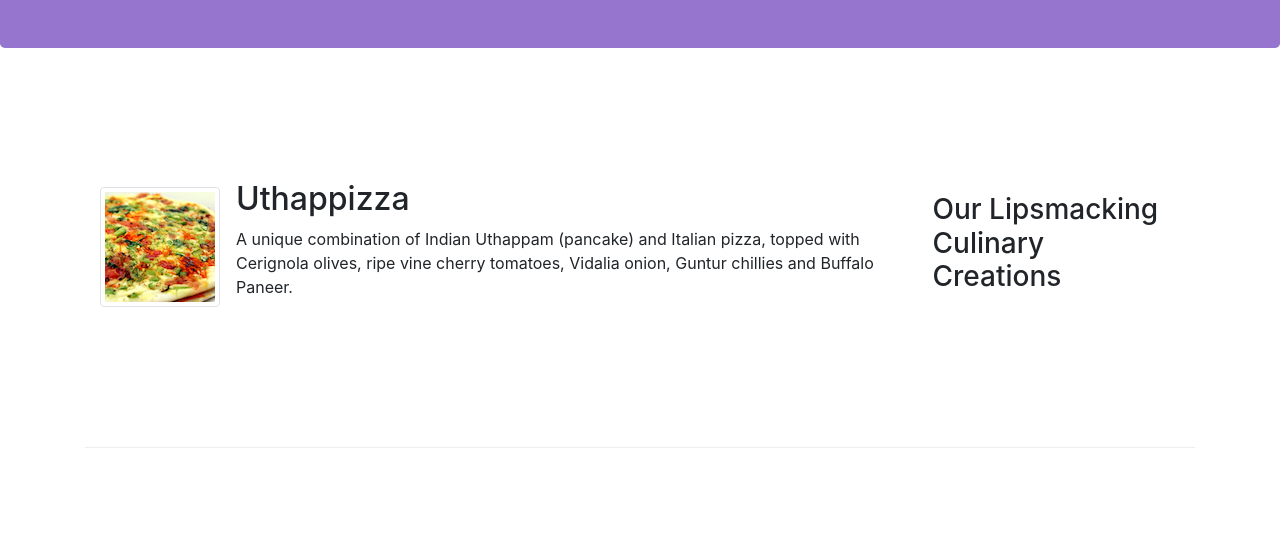
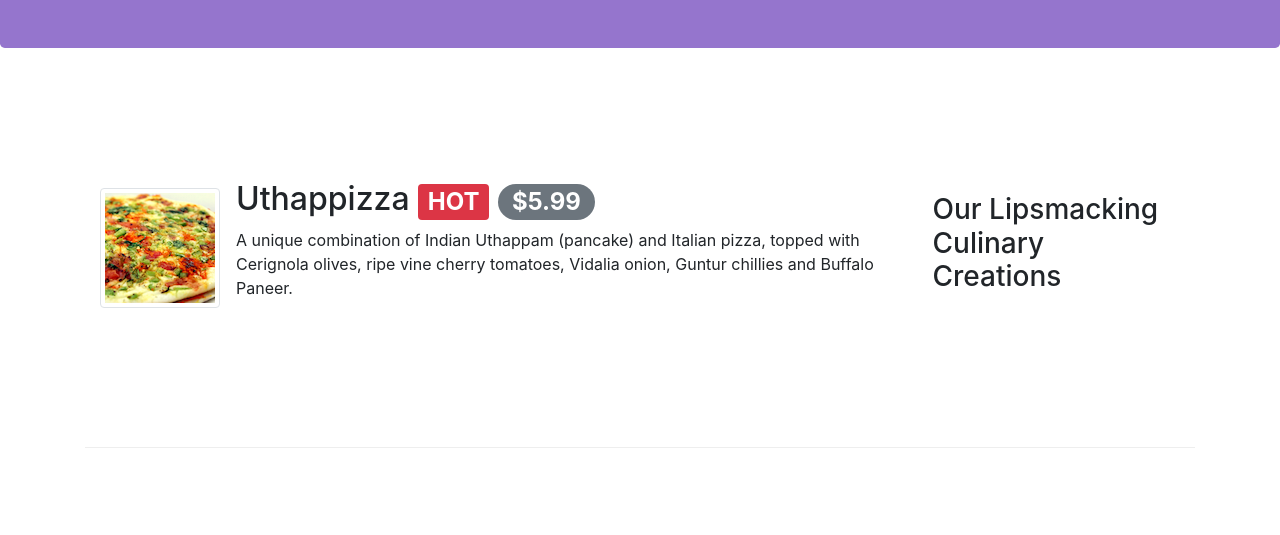
Before and after one commit to ubongn/confusion, a website: page index.html in a window 1280 px wide. Shown: the part 265-800 px from the top of the page. Drawn offline with nearby package versions, Linux system fonts and the light colour scheme.

Commit message:
Alerting User

```diff
--- a/index.html
+++ b/index.html
@@ -96,7 +96,7 @@
               alt="Uthappizza"
             />
             <div class="media-body">
-              <h2 class="mt-0">Uthappizza</h2>
+              <h2 class="mt-0">Uthappizza <span class="badge badge-danger">HOT</span> <span class="badge badge-pill badge-secondary">$5.99</span></h2>
               <p class="d-none d-sm-block">
                 A unique combination of Indian Uthappam (pancake) and Italian
                 pizza, topped with Cerignola olives, ripe vine cherry tomatoes,
```
Also changed, not shown: img/prof1.png (deleted).
